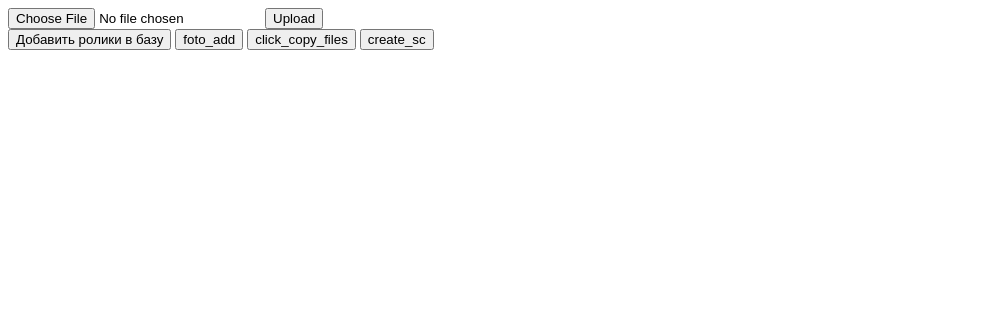
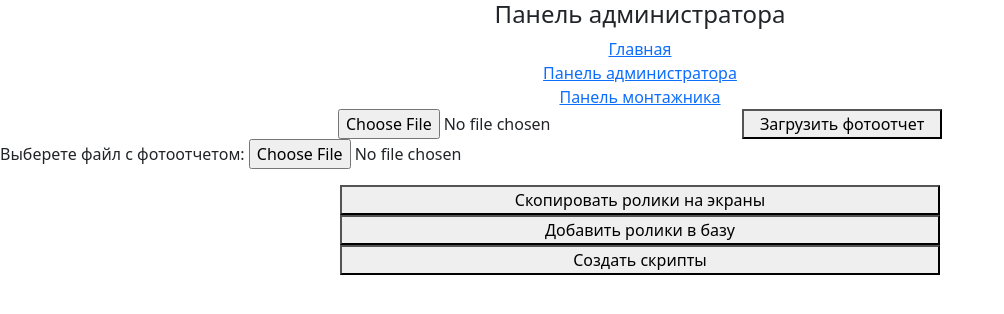
Before and after one commit to Duhenm/FotoReport2, a Django app: page /create_sc in a window 1280 px wide. Shown: the top 314 px of the page, without its empty margins (0-1004 px from the left). Run offline with Django 3.2, Linux system fonts and the light colour scheme; data comes from the database, SQL or seed files in the repository; both versions use the stored data as it was after the commit.

Commit message:
добавлен....

```diff
--- a/FotoReport/FReport/my_def.py
+++ b/FotoReport/FReport/my_def.py
@@ -192,24 +192,9 @@ def def_add_photo():
             push_entry(dict_video)
 
 
-# Вызов классов
-def def_add_photo2(files_report):
-    text = str(BASE_DIR)
-    text = text.replace('\\', "/")
-    text = text + files_report
-    text = 'C:/111 (2).xls'
-    parser = ExcelFileParser(text)
-    screen_clips_list = parser.parse()
-
-    repository = PhotoReportRepository()
-    repository.add_clips_to_report(screen_clips_list)
 
 
-def get_to_report():
-    data = this_thursday()
-    repository = PhotoReportRepository()
-    my_copy = repository.get_to_report(data)
-    #print(str(my_copy[00].screen_name.ip_add))
+
 
 def create_script():
     dict_result = {}
@@ -265,6 +250,26 @@ class ExcelFileParser:
         return screen_clips
 
 
+
+# Вызов классов
+def def_add_photo2(files_report) -> List[ScreenClips]:
+    text = str(BASE_DIR)
+    text = text.replace('\\', "/")
+    text = text + files_report
+    parser = ExcelFileParser(text)
+    screen_clips_list = parser.parse()
+
+    repository = PhotoReportRepository()
+    repository.add_clips_to_report(screen_clips_list)
+    return screen_clips_list
+
+def get_to_report() -> List[ScreenClips]:
+    data = this_thursday()
+    repository = PhotoReportRepository()
+    return repository.get_to_report(data)
+    #print(str(my_copy[00].screen_name.ip_add))
+
+
 # Репозиторий. Он знает, как общатья с базой.
 class PhotoReportRepository:
     def add_clips_to_report(self, screen_clips_list: List[ScreenClips]):
--- a/FotoReport/FReport/templates/FReport/admins.html
+++ b/FotoReport/FReport/templates/FReport/admins.html
@@ -1,17 +1,55 @@
+<!DOCTYPE html>
+<html lang="en">
+<head>
+    <meta charset="UTF-8">
+    <title style="text-align:center">Панель администратора</title>
+    <link rel="stylesheet" href="https://cdn.jsdelivr.net/npm/bootstrap@5.1.0/dist/css/bootstrap.min.css">
+</head>
+<body>
+    <div style="text-align:center">
+        <h4>Панель администратора</h4>
+        <a href="{% url 'main' %}">Главная</a><br>
+        <a href="{% url 'admins' %}">Панель администратора</a> <br>
+        <a href="{% url 'montag' %}">Панель монтажника</a>
+    </div>
+</body>
+</html>
 
-  <form method="post" enctype="multipart/form-data">
+<form action="admins" method="post" enctype="multipart/form-data">
     {% csrf_token %}
-    <input type="file" name="myfile">
-    <button type="submit">Upload</button>
 
-      {% if uploaded_file_url %}
-    <p>File uploaded at: <a href="{{ uploaded_file_url }}">{{ uploaded_file_url }}</a></p>
-  {% endif %}
+        <div style="text-align:center" >
+            <input type="file" name="myfile" style='width:400px'>
+            <button type="submit" style='width:200px' >Загрузить фотоотчет</button><br>
+        </div>
+            {{ form.as_p }}
+        <div style="text-align:center">
+            <button style='width:600px' onclick="document.location='click_copy_files'">Скопировать ролики на экраны</button><br>
+        </div>
+        <div style="text-align:center">
+            <button style='width:600px' onclick="document.location='admins_add'">Добавить ролики в базу</button><br>
+        </div>
+        <div style="text-align:center">
+            <button style='width:600px' onclick="document.location='create_sc'">Создать скрипты </button><br>
+        </div>
 
-    <br>
+    {% if uploaded_file_url %}
+        <table align="center"  bgcolor="#C0C0C0">
+        {% for item in screen_clips_list %}
+            <tr>
+                <td>
+                    {{ item.screen_name }}
+                </td>
+                <td>
+                {% for clp in item.clips %}
+                    {{ clp }} <br>
+                {% endfor %}
+                </td>
 
-    <button onclick="document.location='admins_add'">Добавить ролики в базу</button>
-    <button onclick="document.location='foto_add'">foto_add</button>
-    <button onclick="document.location='click_copy_files'">click_copy_files</button>
-    <button onclick="document.location='create_sc'">create_sc</button>
-  </form>
+            </tr>
+
+        {% endfor %}
+        </table>
+    {% endif %}
+
+</form>
--- a/FotoReport/FReport/templates/FReport/main.html
+++ b/FotoReport/FReport/templates/FReport/main.html
@@ -18,9 +18,10 @@
 <form action="admins" method="post" enctype="multipart/form-data">
     {% csrf_token %}
     {{ form.as_p }}
-    <button onclick="document.location='foto_add'">Загрузить фотоотчет</button>
 
-    <button onclick="document.location='admins_add'">Добавить ролики в базу</button>
+    <button onclick="document.location='foto_add'">Загрузить фотоотчет</button> <br>
+
+    <button onclick="document.location='admins_add'">Добавить ролики в базу</button><br>
 
     <button type="submit">Загрузить фотоотчет</button>
 </form>
--- a/FotoReport/FReport/urls.py
+++ b/FotoReport/FReport/urls.py
@@ -1,5 +1,7 @@
 from django.urls import path
 from . import views
+from django.conf import settings
+from django.conf.urls.static import static
 
 urlpatterns = [
     path('admins', views.admins, name='admins'),
@@ -12,4 +14,5 @@ urlpatterns = [
     path('click_copy_files', views.click_copy_files, name='click_copy_files'),
     path('create_sc', views.create_sc, name='create_sc'),
     path('montag', views.montag, name='montag'),
-]
+    path('montag2', views.montag2, name='montag2'),
+] + static(settings.MEDIA_URL, document_root=settings.MEDIA_ROOT)
--- a/FotoReport/FReport/views.py
+++ b/FotoReport/FReport/views.py
@@ -24,20 +24,21 @@ def handle_uploaded_file(f):
             destination.write(chunk)
 
 
+def montag2(screen: str):
+    screen_clips_list = get_to_report()
+    if screen != '' :
+        return render( 'FReport/montag.html', {'screen_clips_list': screen_clips_list})
+    return render( 'FReport/montag.html', {'screen_clips_list': screen_clips_list})
+
 
 
 def montag(request):
-    data = this_thursday()
-    repository = PhotoReportRepository()
-    script_list = repository.get_to_report(data)
-#    res = ''
-#    for script in script_list:
-#        if len(script.clips) >= 1:
-#            res += f'<div>\n<p>{script.screen_name}</p>\n<hr>'
-
-    return render(request, 'FReport/montag.html', {'form': form})
-
-
+    if request.method == 'POST':
+        screen_clips_list = get_to_report()
+        return render(request, 'FReport/montag.html', {'screen_clips_list': screen_clips_list})
+    else:
+        screen_clips_list = get_to_report()
+        return render(request, 'FReport/montag.html', {'screen_clips_list': screen_clips_list})
 
 class FileFieldFormView(FormView):
     form_class = FileFieldForm
@@ -98,9 +99,9 @@ def admins(request):
         fs = FileSystemStorage()
         filename = fs.save(myfile.name, myfile)
         uploaded_file_url = fs.url(filename)
-        def_add_photo2(uploaded_file_url)
+        screen_clips_list = def_add_photo2(uploaded_file_url)
         return render(request, 'FReport/admins.html', {
-            'uploaded_file_url': uploaded_file_url
+            'uploaded_file_url': uploaded_file_url, 'screen_clips_list': screen_clips_list
         })
     return render(request, 'FReport/admins.html')
    # print("selected file: " + request.POST["name"])
```
Also changed, not shown: FotoReport/FReport/templates/FReport/montag.html (+31 -6 lines), FotoReport/db.sqlite3, 1 other file.
